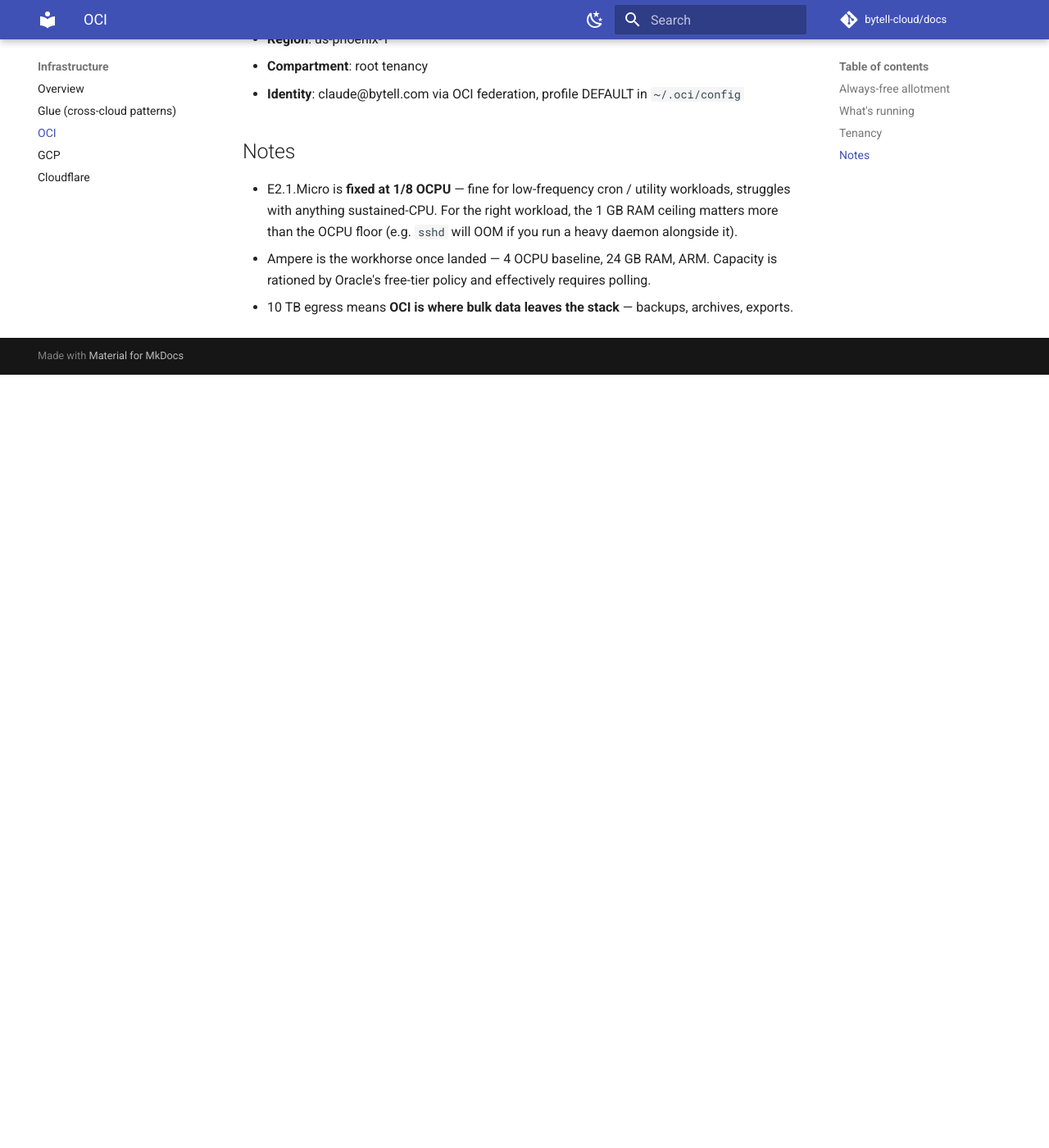
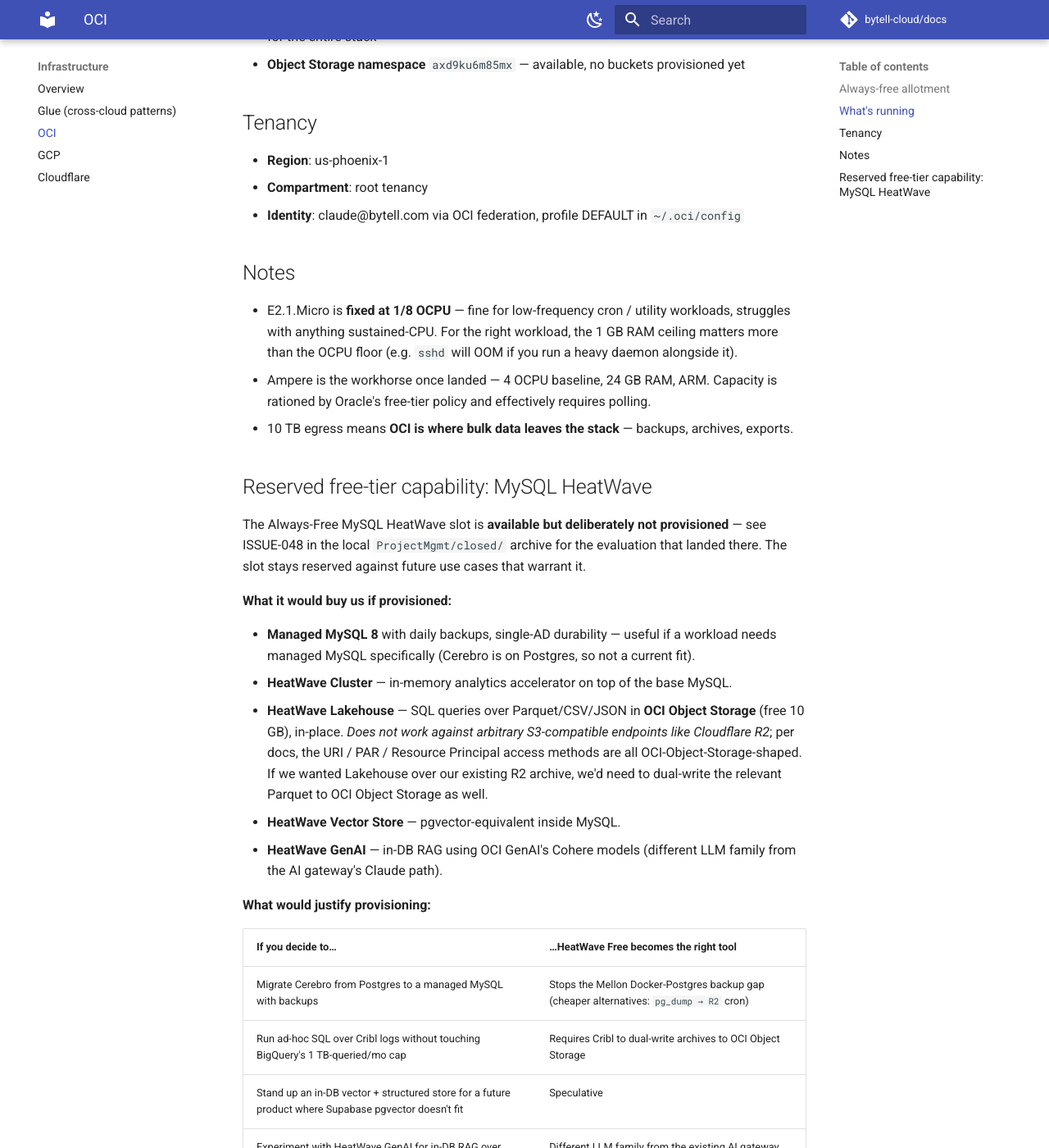
Before and after one commit to bytell-cloud/docs, an MkDocs documentation site: the page built from docs/infra/oci.md, in a window 1280 px wide and 1400 px high, scrolled down 1083 px. Shown: the whole window at 82% size. Built offline with MkDocs 1.6.1 and Material for MkDocs 9.7.7, drawn with Linux system fonts in a browser that asks for light colours; comment, search, counter and statistics services are not loaded; before the commit the page ends 1540 px from its top, so only the background shows below that; some of the changed text lies outside the part shown.

Commit message:
infra: add mellon.md, surface HeatWave reserved capability, scrub cancelled providers
- mellon.md (new) — local "Heroku-tier" host: hardware, hosted services
  (Cerebro + filebrowser + cf-tunneled SSH), tunnel inventory with UUIDs,
  bias-rated reliability profile, status-aggregator hookup. Permanent
  primary-local-node decision recorded.
- oci.md — add MySQL HeatWave Free to the always-free table; new
  "Reserved free-tier capability" section captures the slot, its
  features (Cluster / Lakehouse / Vector / GenAI), the OCI-Object-
  Storage-only Lakehouse constraint per ISSUE-048, and a would/would-not
  justify-provisioning matrix.
- overview.md — trim cancelled-provider intro sentence; topology mermaid
  now reflects the committed footprint (OCI + GCP + Cloudflare + Supabase
  + Cribl + Resend + Mellon).
- glue.md — replace fly.io / Render / Neon / Turso / Upstash references
  in the vault-sync example, event-bus problem statement, log-routing
  recipe table, and free-tier-tracking table with the actually-committed
  providers + Mellon.

Co-Authored-By: Claude Opus 4.7 (1M context) <noreply@anthropic.com>

```diff
--- a/docs/infra/oci.md
+++ b/docs/infra/oci.md
@@ -12,6 +12,7 @@ OCI is the long-running compute home — the most generous free tier for sustain
 | Object Storage | 20 GB standard + 10 GB archive |
 | Vault (KMS) | 150 secret versions, 20 software key versions |
 | NoSQL DB | 25 GB + 133M reads/writes/mo per table, up to 3 tables |
+| **MySQL HeatWave** | 1 DB system in PHX-AD-2 only — `MySQL.Free` shape (1 OCPU, 8 GB RAM, 50 GB storage). Optional HeatWave cluster (in-memory analytics) can be enabled. **Reserved, not provisioned** — see below. |
 | Outbound transfer | **10 TB/month** |
 
 ## What's running
@@ -33,3 +34,37 @@ OCI is the long-running compute home — the most generous free tier for sustain
 - E2.1.Micro is **fixed at 1/8 OCPU** — fine for low-frequency cron / utility workloads, struggles with anything sustained-CPU. For the right workload, the 1 GB RAM ceiling matters more than the OCPU floor (e.g. `sshd` will OOM if you run a heavy daemon alongside it).
 - Ampere is the workhorse once landed — 4 OCPU baseline, 24 GB RAM, ARM. Capacity is rationed by Oracle's free-tier policy and effectively requires polling.
 - 10 TB egress means **OCI is where bulk data leaves the stack** — backups, archives, exports.
+
+## Reserved free-tier capability: MySQL HeatWave
+
+The Always-Free MySQL HeatWave slot is **available but deliberately not provisioned** — see ISSUE-048 in the local `ProjectMgmt/closed/` archive for the evaluation that landed there. The slot stays reserved against future use cases that warrant it.
+
+**What it would buy us if provisioned:**
+
+- **Managed MySQL 8** with daily backups, single-AD durability — useful if a workload needs managed MySQL specifically (Cerebro is on Postgres, so not a current fit).
+- **HeatWave Cluster** — in-memory analytics accelerator on top of the base MySQL.
+- **HeatWave Lakehouse** — SQL queries over Parquet/CSV/JSON in **OCI Object Storage** (free 10 GB), in-place. *Does not work against arbitrary S3-compatible endpoints like Cloudflare R2*; per docs, the URI / PAR / Resource Principal access methods are all OCI-Object-Storage-shaped. If we wanted Lakehouse over our existing R2 archive, we'd need to dual-write the relevant Parquet to OCI Object Storage as well.
+- **HeatWave Vector Store** — pgvector-equivalent inside MySQL.
+- **HeatWave GenAI** — in-DB RAG using OCI GenAI's Cohere models (different LLM family from the AI gateway's Claude path).
+
+**What would justify provisioning:**
+
+| If you decide to… | …HeatWave Free becomes the right tool |
+|---|---|
+| Migrate Cerebro from Postgres to a managed MySQL with backups | Stops the Mellon Docker-Postgres backup gap (cheaper alternatives: `pg_dump → R2` cron) |
+| Run ad-hoc SQL over Cribl logs without touching BigQuery's 1 TB-queried/mo cap | Requires Cribl to dual-write archives to OCI Object Storage |
+| Stand up an in-DB vector + structured store for a future product where Supabase pgvector doesn't fit | Speculative |
+| Experiment with HeatWave GenAI for in-DB RAG over OCI-resident data | Different LLM family from the existing AI gateway |
+
+**What would not justify provisioning:**
+
+- "It's free" — the slot stays free whether or not we use it; provisioning without a real workload is the stack-expansion anti-pattern documented in `project_stack_expansion_threshold` memory.
+- Crosswire's Phase 6 archive-query needs — covered cleanly by BigQuery via the existing Cribl→Pub/Sub bridge.
+- Using HeatWave to serve traffic — single-AD = no HA; not a workload candidate.
+
+**Constraints when provisioning eventually happens:**
+
+- PHX-AD-2 only (zero quota in AD-1, AD-3).
+- No public IP allowed; connect from within `claude-cloud-vcn` (utility-oci, edge-oci, or a Bastion).
+- 8 GB RAM total caps the HeatWave hot-working-set well below the 50 GB storage cap; design queries with that in mind.
+- Single-AD = scheduled OCI maintenance windows take it down.
```
Also changed, not shown: docs/infra/glue.md (+20 -21 lines), docs/infra/mellon.md (added, +85 -0 lines), docs/infra/overview.md (+12 -15 lines).
